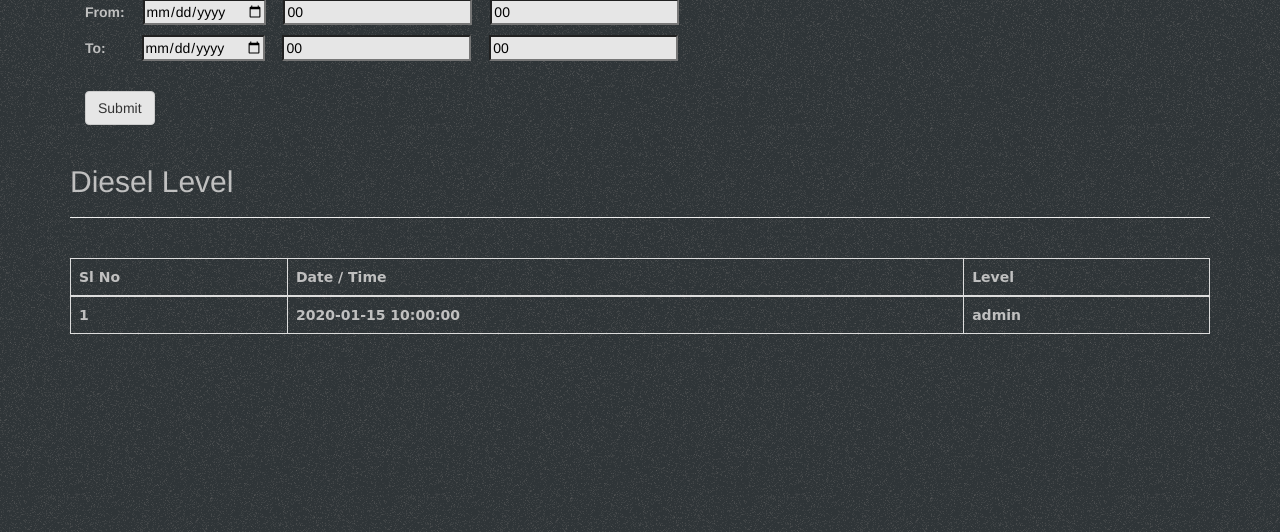
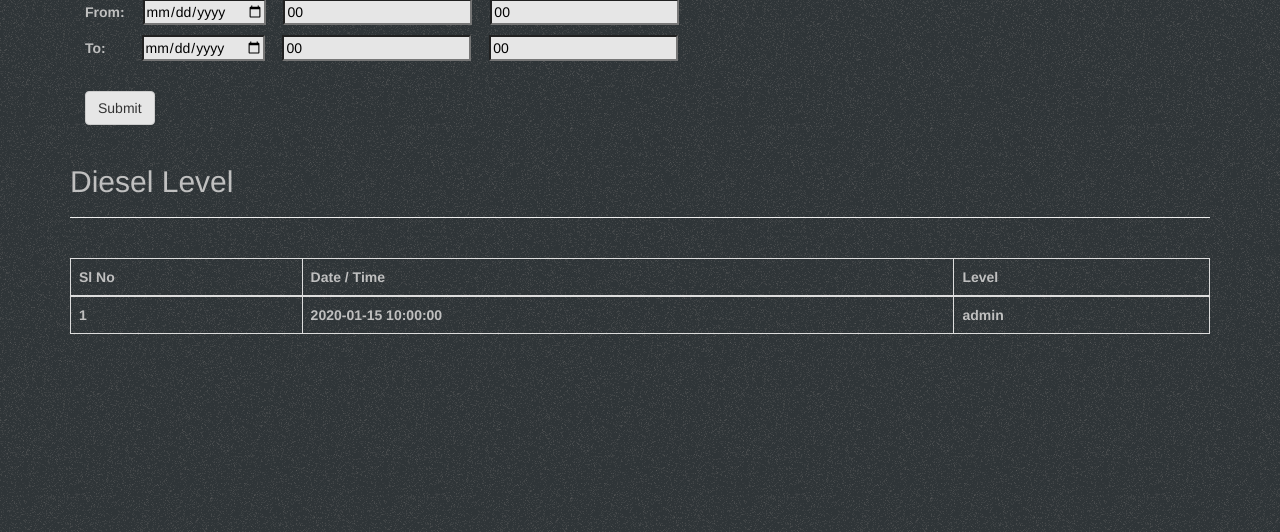
Before and after one commit to sebinsequira/dreadger_mycode, a Flask app: template templates/filter.html in a window 1280 px wide. Shown: the part 193-725 px from the top of the page. Run offline with Flask 2, Linux system fonts and the light colour scheme; the template is opened without the code that fills it: most values are stand-ins (such as "Sample title", 1, 10 or a date in 2020); lists and menus that the app fills with data are empty; some libraries are stand-ins or nearby versions.

Commit message:
solved Font problems with ios

```diff
--- a/static/bg.css
+++ b/static/bg.css
@@ -38,5 +38,4 @@ body {
 
 table{
 	color:silver;
-    font-family: "Comic Sans MS", cursive, sans-serif;
-}
+    }
```
